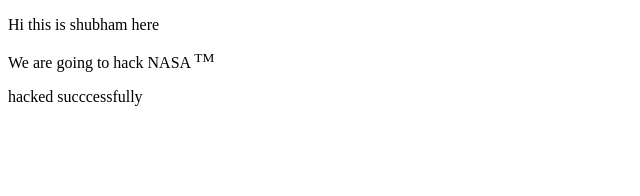
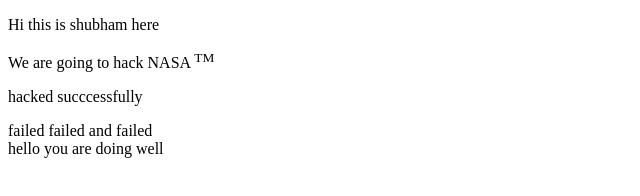
Before and after one commit to iamironman1607/testing, a plain HTML site: page index.html in a window 1280 px wide. Shown: the whole page, without its empty margins (0-640 px from the left). Drawn offline with Linux system fonts and the light colour scheme.

Commit message:
again updated index.html

```diff
--- a/index.html
+++ b/index.html
@@ -10,5 +10,8 @@
     <p>Hi  this is shubham  here</p>
     We are  going to  hack NASA <sup>TM</sup>
     <p>hacked succcessfully</p>
+    failed failed and failed
+
+    <div>hello you are doing well</div>
 </body>
 </html>
```
